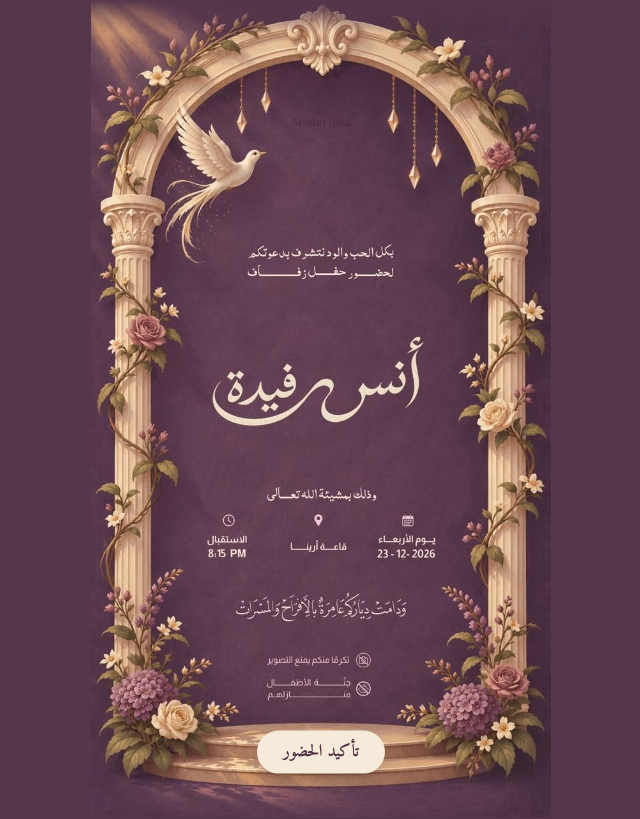
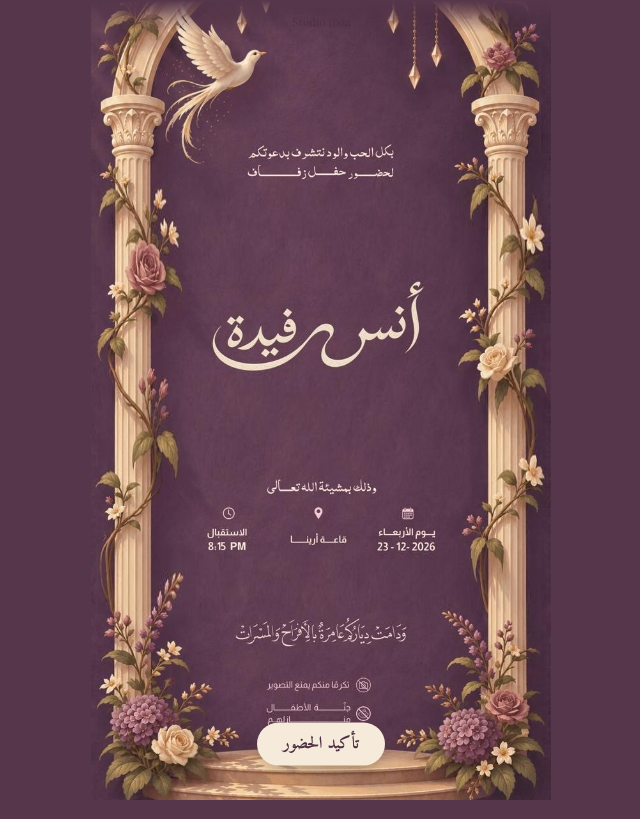
Before and after one commit to Shifa-Alrashdi/Wedding_invetation, a plain HTML site: page v4/index.html in a window 1280 px wide. Shown: the whole page, without its empty margins (319-959 px from the left). Drawn offline with Linux system fonts and the light colour scheme.

Commit message:
v4: taller invitation frame that fills the screen
Co-Authored-By: Claude Opus 5.5 <noreply@anthropic.com>
Claude-Session: https://claude.ai/code/session_01JdVKD3ep3CEBkrahYhAXDQ

```diff
--- a/v4/index.html
+++ b/v4/index.html
@@ -254,9 +254,9 @@
   @keyframes pageIn { from { opacity: 0; transform: translateY(8px); } to { opacity: 1; transform: none; } }
   .back-wrap { text-align: center; padding: 18px 16px 28px; }
   #page1 { position: relative; }
-  #page1 .design { width: 100%; height: max(100vh, calc(min(100vw, 460px) * 1.7778)); height: max(100dvh, calc(min(100vw, 460px) * 1.7778)); object-fit: cover; object-position: center bottom;
+  #page1 .design { width: 100%; height: max(100vh, 640px); height: max(100dvh, 640px); object-fit: cover; object-position: center 70%;
     -webkit-mask-image: linear-gradient(to bottom, transparent 0, #000 4%); mask-image: linear-gradient(to bottom, transparent 0, #000 4%); }
-  .go-wrap { position: absolute; left: 0; right: 0; top: 92%; transform: translateY(-50%); text-align: center; z-index: 2; }
+  .go-wrap { position: absolute; left: 0; right: 0; top: 93%; transform: translateY(-50%); text-align: center; z-index: 2; }
   .go {
     font: inherit; font-family: "Amiri", serif; font-weight: 700; font-size: 17px;
     background: #f6eadb; color: #4f3044; border: none; border-radius: 999px;
@@ -275,7 +275,7 @@
 
   <!-- Invitation -->
   <div class="page" id="page1">
-  <img class="design" src="../assets/invitation.jpg" width="720" height="1280"
+  <img class="design" src="../assets/invitation-tall.jpg" width="720" height="1475"
        alt="دعوة حفل زفاف أنس ورفيدة، يوم الأربعاء ٢٣ ديسمبر ٢٠٢٦، قاعة أرينا، الاستقبال الساعة ٨:١٥ مساءً">
   <div class="sr-only">
     <p id="hosts"></p><p id="bride"></p><div id="groomWrap"><p id="groom"></p></div>
```
Also changed, not shown: assets/invitation-tall.jpg (added).
